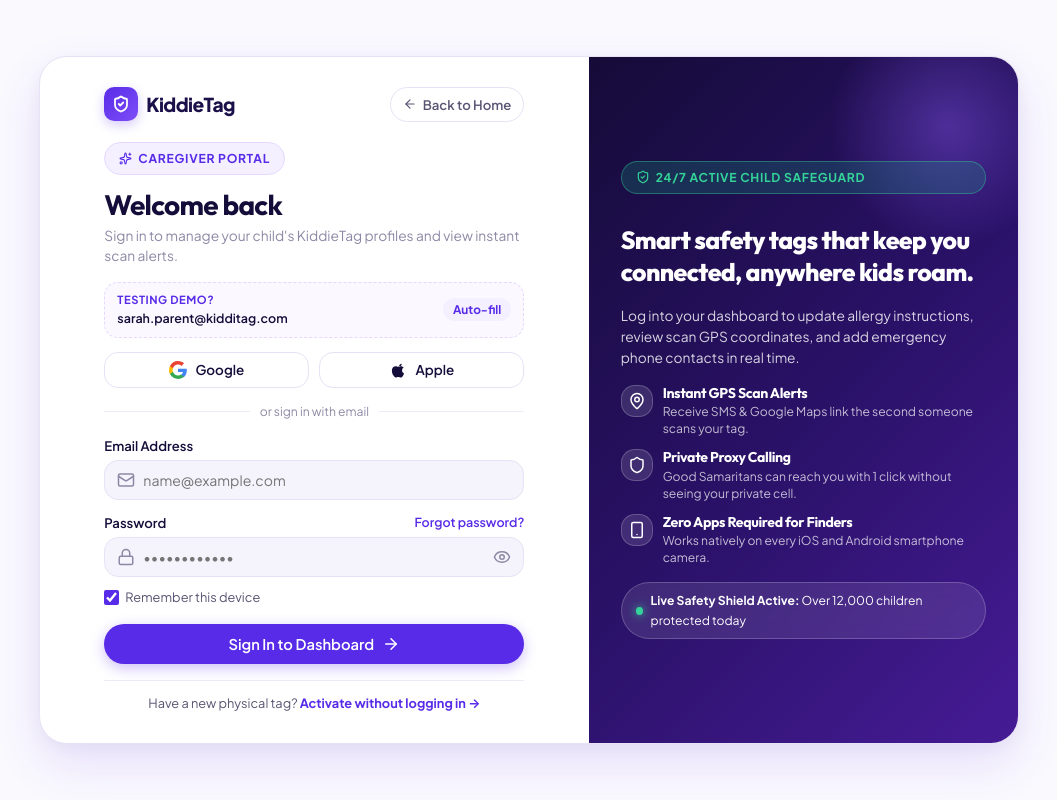
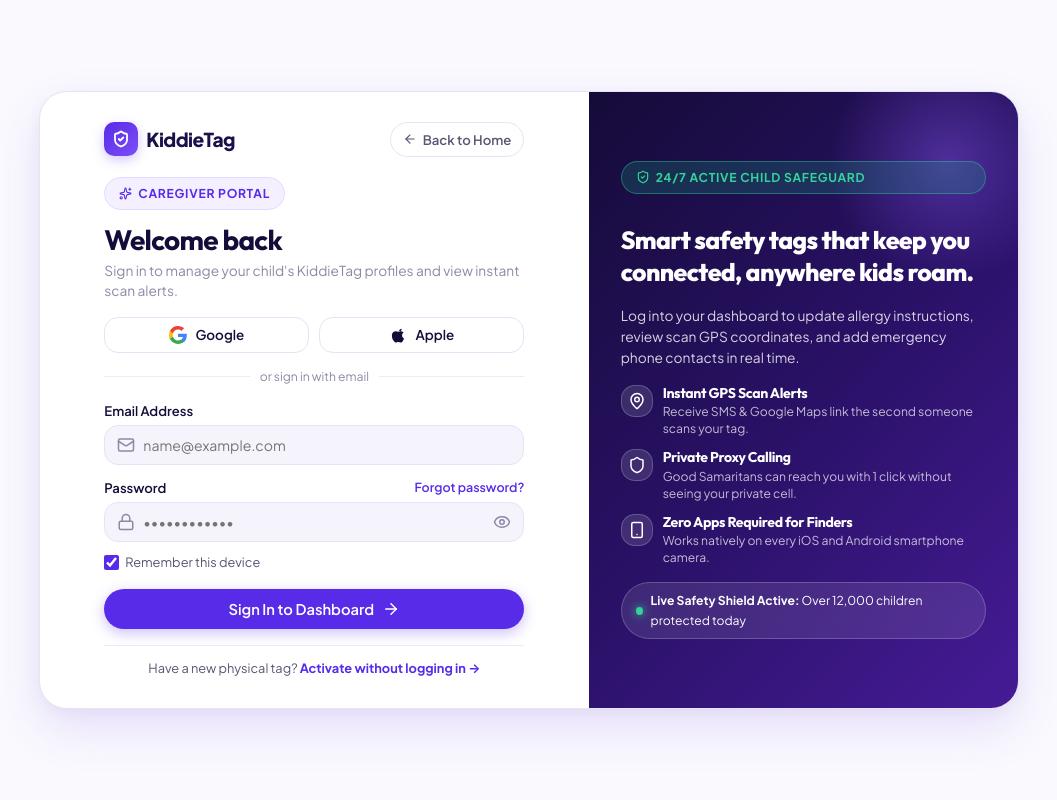
Before and after one commit to fhindi-orienteed/kidditag, a React (Vite) app: page /auth/login in a window 1280 px wide. Shown: the whole page, without its empty margins (111-1168 px from the left). Built offline with nearby package versions, Linux system fonts and the light colour scheme.

Commit message:
refactor: remove testing demo data from login page

```diff
--- a/src/pages/LoginPage.jsx
+++ b/src/pages/LoginPage.jsx
@@ -43,12 +43,6 @@
     }, 900);
   };
 
-  const handleFillDemo = () => {
-    setEmail('sarah.parent@kidditag.com');
-    setPassword('••••••••••••');
-    setErrorMsg('');
-  };
-
   return (
     <div className="login-page-wrapper">
       {/* Main Login Grid */}
@@ -82,21 +76,6 @@
                 </p>
               </div>
 
-              {/* Demo 1-Click Banner */}
-              <div className="demo-credentials-box">
-                <div className="demo-credentials-text">
-                  <span className="demo-label">Testing Demo?</span>
-                  <span className="demo-email">sarah.parent@kidditag.com</span>
-                </div>
-                <button
-                  type="button"
-                  className="demo-fill-btn"
-                  onClick={handleFillDemo}
-                >
-                  Auto-fill
-                </button>
-              </div>
-
               {errorMsg && (
                 <div className="login-error-alert">
                   <AlertCircle size={16} />
@@ -109,10 +88,7 @@
                 <button
                   type="button"
                   className="social-btn"
-                  onClick={() => {
-                    handleFillDemo();
-                    navigate('/dashboard');
-                  }}
+                  onClick={() => navigate('/dashboard')}
                 >
                   <svg width="18" height="18" viewBox="0 0 24 24">
                     <path fill="#4285F4" d="M23.745 12.27c0-.7-.06-1.4-.19-2.07H12v4.51h6.6c-.29 1.52-1.14 2.82-2.4 3.68v3.05h3.88c2.27-2.09 3.66-5.17 3.66-9.17z"/>
@@ -126,10 +102,7 @@
                 <button
                   type="button"
                   className="social-btn"
-                  onClick={() => {
-                    handleFillDemo();
-                    navigate('/dashboard');
-                  }}
+                  onClick={() => navigate('/dashboard')}
                 >
                   <svg width="18" height="18" viewBox="0 0 24 24" fill="currentColor">
                     <path d="M18.71 19.5c-.83 1.24-1.71 2.45-3.05 2.47-1.34.03-1.77-.79-3.29-.79-1.53 0-2 .77-3.27.82-1.31.05-2.3-1.32-3.14-2.53C4.25 17 2.94 12.45 4.7 9.39c.87-1.52 2.43-2.48 4.12-2.51 1.28-.02 2.5.87 3.29.87.78 0 2.26-1.07 3.81-.91.65.03 2.47.26 3.64 1.98-.09.06-2.17 1.28-2.15 3.81.03 3.02 2.65 4.03 2.68 4.04-.03.07-.42 1.44-1.38 2.83M15.97 6.42c.62-.75 1.04-1.8 0.93-2.85-.9.04-1.98.6-2.63 1.35-.57.65-1.07 1.72-.94 2.74 1.01.08 2.02-.49 2.64-1.24z"/>
```
